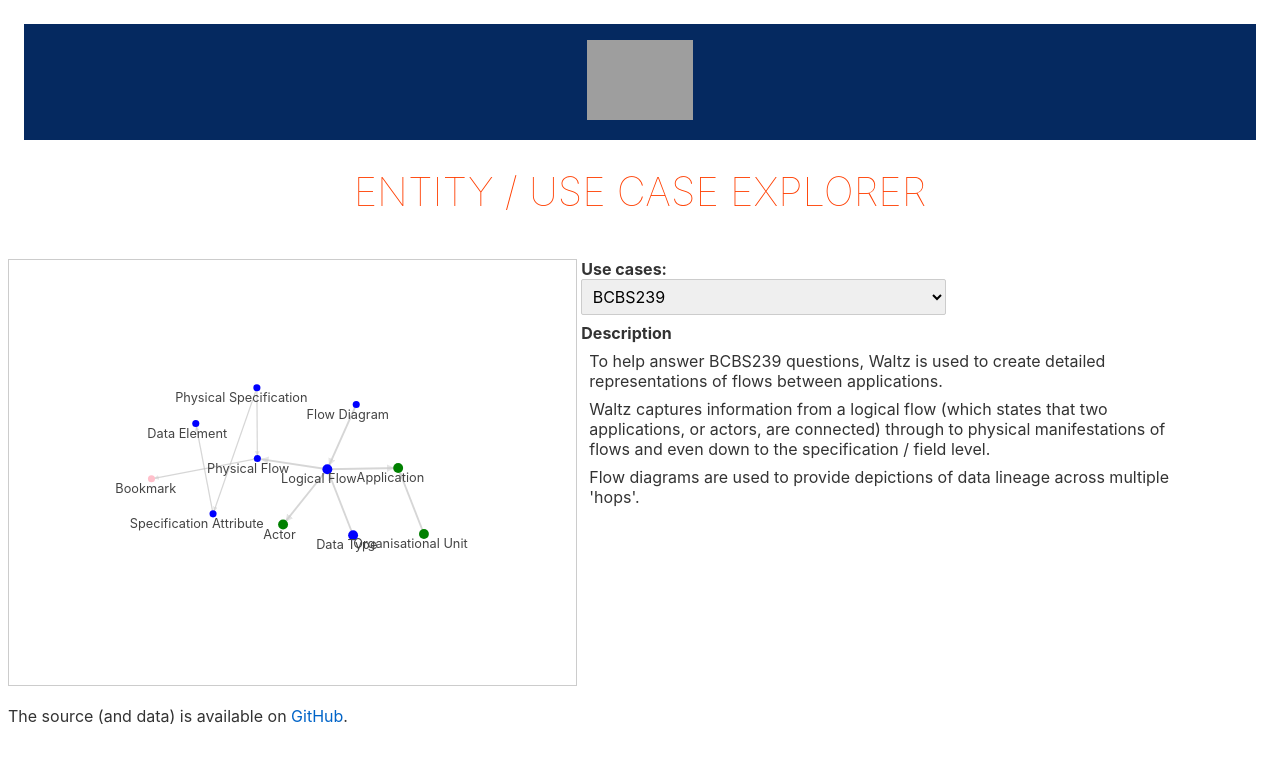
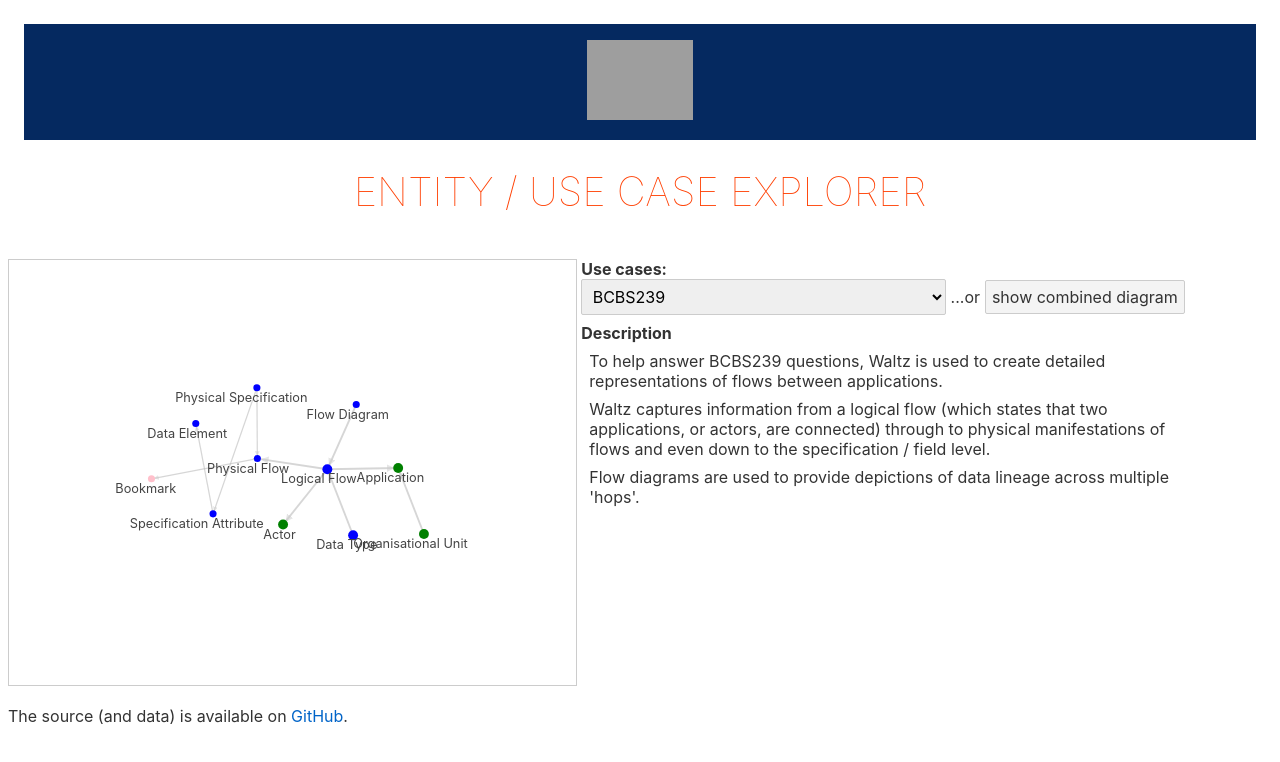
Before and after one commit to davidwatkins73/waltz-entity-rels, a Svelte app: page / in a window 1280 px wide. Shown: the top 762 px of the page. Built offline with nearby package versions, Linux system fonts and the light colour scheme; grey boxes are pictures that could not be loaded.

Commit message:
- added a show all button

```diff
--- a/src/InfoPanel.svelte
+++ b/src/InfoPanel.svelte
@@ -15,6 +15,8 @@
             </option>
         {/each}
     </select>
+
+    <span>...or <button on:click={() => $selectedTag = null}> show combined diagram</button></span>
 
     {#if $selectedTag}
         <label for="desc">Description</label>
```
